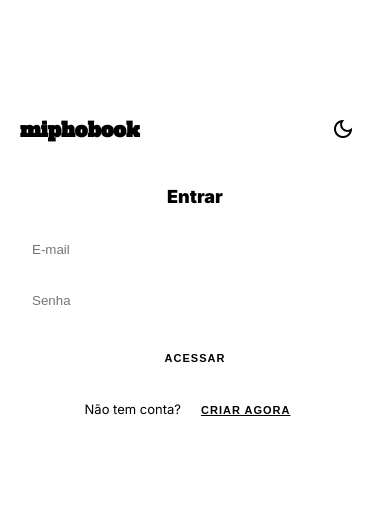
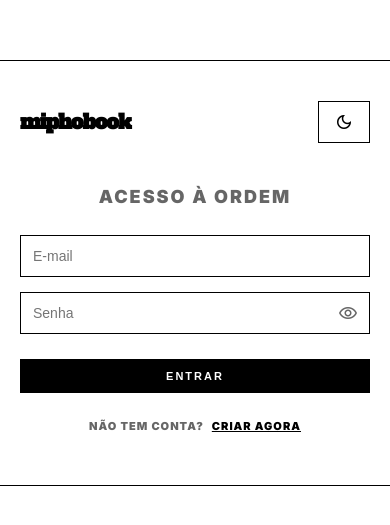
Before and after one commit to PernilongoKiller/miphobook, a Next.js app: page /login in a window 390 px wide. Shown: the part 169-694 px from the top of the page. Built offline with nearby package versions, Linux system fonts and the light colour scheme; no server answers.

Commit message:
feat: v1.1.0 - Mobile App Experience, Bottom Nav & Login UI Refinements

```diff
--- a/app/globals.css
+++ b/app/globals.css
@@ -32,12 +32,16 @@ body {
   border: 1px solid var(--border);
 }
 
+.thin-border {
+  border: 1px solid var(--line-light);
+}
+
 button {
   background: transparent;
   border: 1px solid var(--border);
   padding: 6px 12px;
-  font-size: 12px;
-  font-weight: 600;
+  font-size: 11px;
+  font-weight: 700;
   color: var(--text);
   cursor: pointer;
   border-radius: 0;
@@ -106,4 +110,34 @@ input:focus {
   .hide-on-mobile {
     display: none !important;
   }
+
+  /* BARRA INFERIOR ESTILO APP */
+  .mobile-bottom-nav {
+    display: flex !important;
+    position: fixed;
+    bottom: 0;
+    left: 0;
+    right: 0;
+    height: 65px;
+    background: var(--bg);
+    border-top: 1px solid var(--border);
+    justify-content: space-around;
+    align-items: center;
+    z-index: 1000;
+    padding-bottom: env(safe-area-inset-bottom); /* Suporte para iPhone "notch" */
+  }
+
+  /* Ajustar o padding do main para não cobrir a barra inferior */
+  main {
+    padding-bottom: 100px !important;
+  }
+
+  .full-width-mobile {
+    width: 100vw !important;
+    margin-left: -15px !important; /* Compensa o padding do main */
+  }
 }
+
+.mobile-bottom-nav {
+  display: none;
+}
--- a/app/login/page.tsx
+++ b/app/login/page.tsx
@@ -9,6 +9,7 @@ import { useToast } from '@/lib/ToastProvider'
 export default function LoginPage() {
   const [email, setEmail] = useState('')
   const [password, setPassword] = useState('')
+  const [showPassword, setShowPassword] = useState(false)
   const [isSigningUp, setIsSigningUp] = useState(false)
   const [loading, setLoading] = useState(false)
   const supabase = useSupabase()
@@ -51,7 +52,6 @@ export default function LoginPage() {
       }
 
       if (data.user) {
-        // Garantir que o perfil exista na tabela 'users'
         const { data: existingProfile } = await supabase
           .from('users')
           .select('id')
@@ -59,22 +59,11 @@ export default function LoginPage() {
           .maybeSingle()
 
         if (!existingProfile) {
-          const { error: createProfileError } = await supabase
-            .from('users')
-            .insert([
-              {
+          await supabase.from('users').insert([{
             id: data.user.id,
             email: data.user.email,
             username: data.user.email?.split('@')[0] || `user_${data.user.id.substring(0, 8)}`,
-              },
-            ])
-
-          if (createProfileError) {
-            console.error('Erro detalhado ao criar perfil:', createProfileError)
-            toast('Erro ao configurar seu perfil. Verifique as permissões do banco.', 'error')
-            setLoading(false)
-            return
-          }
+          }])
         }
 
         toast('Bem-vindo(a) ao Miphobook!', 'success')
@@ -87,48 +76,61 @@ export default function LoginPage() {
   }
 
   return (
-    <div style={{ display: 'flex', flexDirection: 'column', alignItems: 'center', justifyContent: 'center', minHeight: '100vh', backgroundColor: 'var(--background-color)', padding: '20px' }}>
-      <div style={{ backgroundColor: 'var(--background-color)', padding: '40px', border: '1px solid var(--line-color)', width: '100%', maxWidth: '400px', textAlign: 'center', color: 'var(--text-primary-color)' }}>
-        <div style={{ display: 'flex', justifyContent: 'space-between', alignItems: 'center', width: '100%', marginBottom: '30px' }}>
-            <h1 style={{ margin: 0, fontSize: '32px', fontFamily: '"Alfa Slab One", serif' }}>miphobook</h1>
-            <button onClick={toggleTheme} style={{ background: 'none', border: '1px solid var(--text-primary-color)', padding: '5px', cursor: 'pointer', color: 'var(--text-primary-color)' }}>
-                <span className="material-symbols-outlined">{theme === 'light' ? 'dark_mode' : 'light_mode'}</span>
+    <div style={{ display: 'flex', flexDirection: 'column', alignItems: 'center', justifyContent: 'center', minHeight: '100vh', backgroundColor: 'var(--bg)', padding: '20px' }}>
+      <div style={{ backgroundColor: 'var(--bg)', padding: '40px', border: '1px solid var(--border)', width: '100%', maxWidth: '400px', textAlign: 'center', color: 'var(--text)' }}>
+        <div style={{ display: 'flex', justifyContent: 'space-between', alignItems: 'center', width: '100%', marginBottom: '40px' }}>
+            <h1 style={{ margin: 0, fontSize: '28px', fontFamily: '"Alfa Slab One", serif', letterSpacing: '-1px' }}>miphobook</h1>
+            <button onClick={toggleTheme} style={{ background: 'none', border: '1px solid var(--border)', padding: '5px', cursor: 'pointer', color: 'var(--text)', display: 'flex', alignItems: 'center' }}>
+                <span className="material-symbols-outlined" style={{ fontSize: '20px' }}>{theme === 'light' ? 'dark_mode' : 'light_mode'}</span>
             </button>
         </div>
 
-        <h2 style={{ marginBottom: '20px', fontSize: '20px', fontWeight: 'bold' }}>{isSigningUp ? 'Criar conta' : 'Entrar'}</h2>
+        <h2 style={{ marginBottom: '25px', fontSize: '11px', fontWeight: '900', textTransform: 'uppercase', letterSpacing: '2px', color: 'var(--muted)' }}>{isSigningUp ? 'Nova Curadoria' : 'Acesso à Ordem'}</h2>
 
-        <form onSubmit={handleAuth} style={{ display: 'flex', flexDirection: 'column', gap: '12px' }}>
+        <form onSubmit={handleAuth} style={{ display: 'flex', flexDirection: 'column', gap: '15px' }}>
           <input
             type="email"
             placeholder="E-mail"
             value={email}
             onChange={(e) => setEmail(e.target.value)}
             required
-            style={{ padding: '12px', border: '1px solid var(--line-color)', backgroundColor: 'transparent', color: 'var(--text-primary-color)', outline: 'none' }}
+            style={{ padding: '12px', border: '1px solid var(--border)', backgroundColor: 'transparent', color: 'var(--text)', outline: 'none', fontSize: '14px' }}
           />
+          <div style={{ position: 'relative', width: '100%' }}>
             <input
-            type="password"
+              type={showPassword ? "text" : "password"}
               placeholder="Senha"
               value={password}
               onChange={(e) => setPassword(e.target.value)}
               required
-            style={{ padding: '12px', border: '1px solid var(--line-color)', backgroundColor: 'transparent', color: 'var(--text-primary-color)', outline: 'none' }}
+              style={{ width: '100%', boxSizing: 'border-box', padding: '12px', paddingRight: '45px', border: '1px solid var(--border)', backgroundColor: 'transparent', color: 'var(--text)', outline: 'none', fontSize: '14px' }}
             />
+            <span
+              onClick={() => setShowPassword(!showPassword)}
+              className="material-symbols-outlined"
+              style={{ position: 'absolute', right: '12px', top: '50%', transform: 'translateY(-50%)', cursor: 'pointer', fontSize: '20px', color: 'var(--muted)', userSelect: 'none' }}
+            >
+              {showPassword ? 'visibility_off' : 'visibility'}
+            </span>
+          </div>
           <button
             type="submit"
             disabled={loading}
-            style={{ background: 'var(--text-primary-color)', color: 'var(--background-color)', border: 'none', padding: '12px', fontWeight: 'bold', cursor: loading ? 'not-allowed' : 'pointer', marginTop: '10px' }}
+            style={{
+              background: 'var(--text)', color: 'var(--bg)', border: '1px solid var(--border)', padding: '14px',
+              fontWeight: '900', fontSize: '11px', letterSpacing: '2px', textTransform: 'uppercase',
+              cursor: loading ? 'not-allowed' : 'pointer', marginTop: '10px'
+            }}
           >
-            {loading ? 'Aguarde...' : (isSigningUp ? 'Cadastrar' : 'Acessar')}
+            {loading ? 'Processando...' : (isSigningUp ? 'Cadastrar' : 'Entrar')}
           </button>
         </form>
 
-        <p style={{ marginTop: '20px', fontSize: '13px', color: 'var(--text-secondary-color)' }}>
+        <p style={{ marginTop: '25px', fontSize: '11px', color: 'var(--muted)', fontWeight: 'bold', textTransform: 'uppercase', letterSpacing: '1px' }}>
           {isSigningUp ? 'Já tem conta?' : 'Não tem conta?'}
-          <button type="button" onClick={() => setIsSigningUp(!isSigningUp)} style={{ background: 'none', border: 'none', color: 'var(--text-primary-color)', cursor: 'pointer', marginLeft: '5px', textDecoration: 'underline', fontWeight: 'bold' }}>
+          <span onClick={() => setIsSigningUp(!isSigningUp)} style={{ cursor: 'pointer', marginLeft: '8px', textDecoration: 'underline', color: 'var(--text)' }}>
             {isSigningUp ? 'Fazer login' : 'Criar agora'}
-          </button>
+          </span>
         </p>
       </div>
     </div>
--- a/app/photobook/[id]/page.tsx
+++ b/app/photobook/[id]/page.tsx
@@ -182,7 +182,7 @@ export default function PhotobookDetailPage() {
         </header>
 
         {/* TIMELINE DE MOMENTOS (ESCALA HUMANA) */}
-        <div style={{ display: 'flex', flexDirection: 'column', gap: '60px' }}>
+        <div className="full-width-mobile" style={{ display: 'flex', flexDirection: 'column', gap: '60px' }}>
           {photoGroups.map((group) => (
             <article key={group.id} className="parent-hover" style={{ display: 'flex', flexDirection: 'column', gap: '15px', alignItems: 'center' }}>
 
@@ -191,8 +191,7 @@ export default function PhotobookDetailPage() {
                 display: 'grid',
                 gridTemplateColumns: group.photos.length === 1 ? '1fr' : 'repeat(auto-fit, minmax(140px, 1fr))',
                 gap: '2px',
-                width: '100%',
-                maxWidth: group.photos.length === 1 ? '100%' : '100%'
+                width: '100%'
               }}>
                 {group.photos.map((photo) => (
                   <div key={photo.id} className="parent-hover" style={{ border: '1px solid var(--border)', position: 'relative', overflow: 'hidden' }}>
--- a/package.json
+++ b/package.json
@@ -1,6 +1,6 @@
 {
   "name": "miphobook",
-  "version": "1.0.0",
+  "version": "1.1.0",
   "private": true,
   "scripts": {
     "dev": "next dev",
```
Also changed, not shown: components/Header.tsx (+85 -15 lines). Lines whose indentation alone changed are shown as unchanged.
